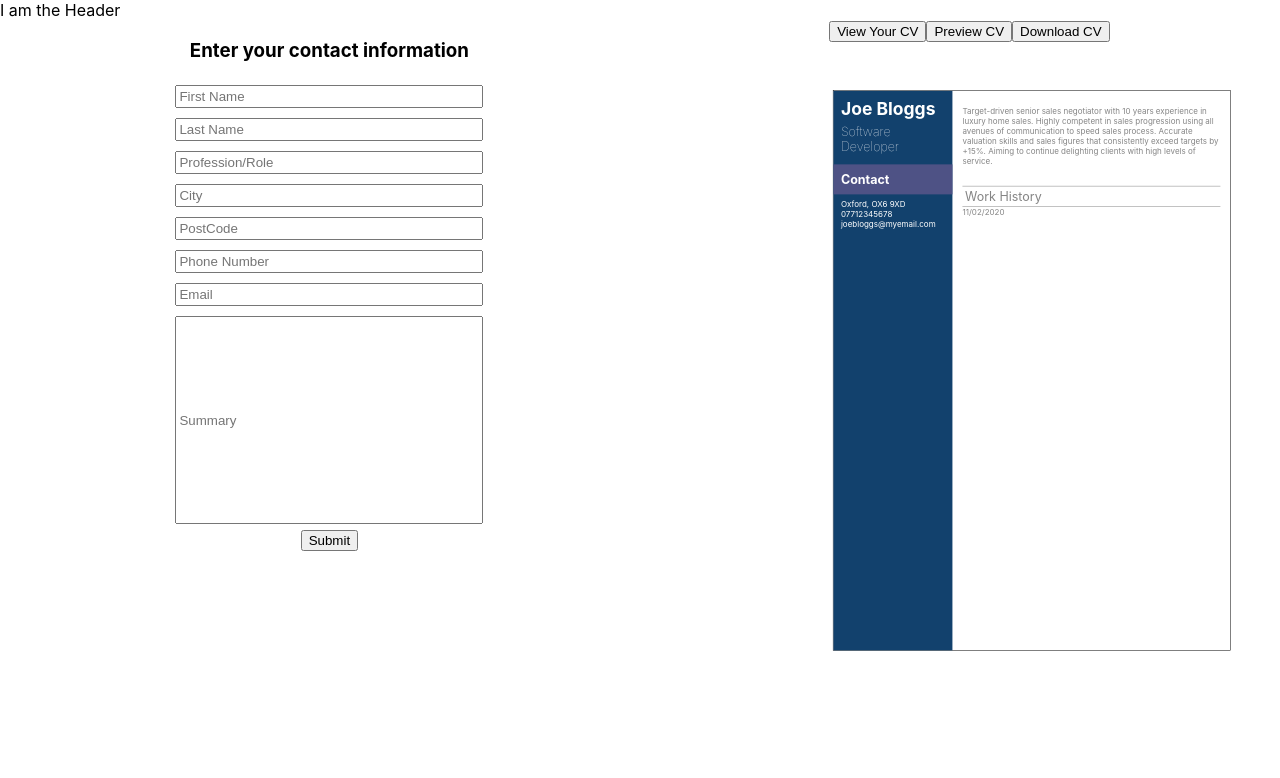
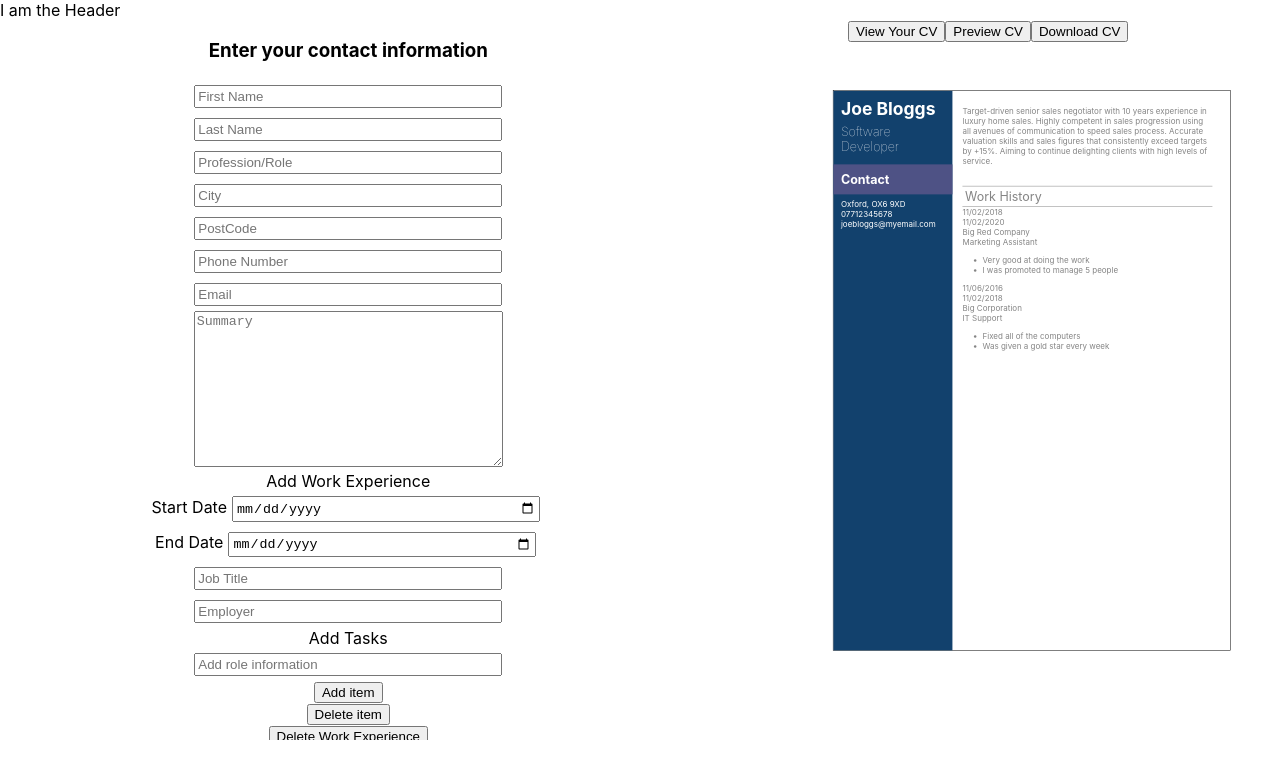
Before and after one commit to Jackfcs/cv-project, a React (Create React App) app: page / in a window 1280 px wide. Shown: the top 778 px of the page. Built offline with nearby package versions, Linux system fonts and the light colour scheme.

Commit message:
Creating individual instances for work experience points

```diff
--- a/package.json
+++ b/package.json
@@ -8,10 +8,12 @@
     "@testing-library/user-event": "^12.8.3",
     "date-fns": "^2.22.1",
     "html2pdf.js": "^0.9.3",
+    "object-path-immutable": "^4.1.1",
     "react": "^17.0.2",
     "react-dom": "^17.0.2",
     "react-html2pdf": "^1.0.1",
     "react-scripts": "4.0.3",
+    "uniqid": "^5.3.0",
     "web-vitals": "^1.1.2"
   },
   "scripts": {
--- a/src/App.js
+++ b/src/App.js
@@ -4,7 +4,9 @@ import PersonalInfo from "./components/CVSectionQuestions/PersonalInfo";
 import Header from "./components/Header";
 import DisplayCV from "./components/DisplayCVSections/DisplayCV";
 import Button from "./components/Button";
-import Summary from "./components/Summary"
+import Summary from "./components/Summary";
+import uniqid from "uniqid";
+import WorkExperienceSection from "./components/CVSectionQuestions/WorkExperienceSection";
 
 class App extends Component {
   constructor() {
@@ -19,19 +21,62 @@ class App extends Component {
         phone: "",
         email: "",
         summary: "",
-        workExperience: [{jobTitle: "",
-                          employer: "",
-                          startDate: "",
-                          endDate: "",
-                          points: [""]
-                        }]
+        workExperience: [
+          {
+            id: uniqid(),
+            jobTitle: "",
+            employer: "",
+            startDate: "",
+            endDate: "",
+            points: [{ id: uniqid(), point: "" }],
+          },
+        ],
       },
       className: "",
       buttonText: "Submit",
+      workExperienceCount: 0,
+      pointsCount: 0,
     };
 
     this.handleChange = this.handleChange.bind(this);
     this.onSubmit = this.onSubmit.bind(this);
+    this.captureWE = this.captureWE.bind(this);
+    this.captureTask = this.captureTask.bind(this);
+    this.addPoint = this.addPoint.bind(this);
+    this.deletePoint = this.deletePoint.bind(this);
+  }
+
+  deletePoint(e){
+    e.preventDefault();
+    if(this.state.inputs.workExperience[0].points.length === 1){
+      return
+    }
+    let workExperience = this.state.inputs.workExperience;
+    let newPoints = this.state.inputs.workExperience[0].points
+    newPoints.splice(-1, 1)
+    workExperience[0].points = newPoints
+    this.setState({
+      inputs: {
+        ...this.state.inputs,
+        workExperience,
+      },
+    })
+  }
+
+  addPoint(e) {
+    e.preventDefault();
+    let newPoint = { id: uniqid(), point: "" };
+    let joined = this.state.inputs.workExperience[0].points.concat(newPoint);
+    let workExperience = this.state.inputs.workExperience;
+    workExperience[0].points = joined;
+
+    this.setState({
+      inputs: {
+        ...this.state.inputs,
+        workExperience,
+      },
+    });
+    console.log(this.state.inputs.workExperience[0].points);
   }
 
   handleChange(e, component) {
@@ -42,7 +87,36 @@ class App extends Component {
         [e.target.name]: value,
       },
     });
-    console.log(value)
+  }
+
+  captureWE(e) {
+    let workExperience = [...this.state.inputs.workExperience];
+    let clonedWE = { ...workExperience[this.state.workExperienceCount] };
+    clonedWE[e.target.name] = e.target.value;
+    workExperience[this.state.workExperienceCount] = clonedWE;
+
+    this.setState({
+      inputs: {
+        ...this.state.inputs,
+        workExperience,
+      },
+    });
+    console.log(this.state);
+
+  }
+
+  captureTask(e, position) {
+    let workExperience = [...this.state.inputs.workExperience];
+    let clonedWEInstance = { ...workExperience[0] };
+    clonedWEInstance.points[0].point = e.target.value;
+    workExperience[0].points = clonedWEInstance.points;
+    this.setState({
+      inputs: {
+        ...this.state.inputs,
+        workExperience,
+      },
+    });
+    console.log('in fuinction', position)
   }
 
   onSubmit() {
@@ -61,7 +135,7 @@ class App extends Component {
 
   render() {
     return (
-      <div>
+      <div className="body">
         <Header />
         <div className="App">
           <div className="inputs-container">
@@ -69,13 +143,16 @@ class App extends Component {
               className={this.state.className}
               handleChange={(e) => this.handleChange(e, this)}
             />
-            <Summary
-              handleChange={(e) => this.handleChange(e, this)}
+            <Summary handleChange={(e) => this.handleChange(e, this)} />
+
+            <WorkExperienceSection
+              addPoint={(e) => this.addPoint(e)}
+              deletePoint={(e) => this.deletePoint(e)}
+              captureWE={(e) => this.captureWE(e)}
+              captureTask={(e) => this.captureTask(e)}
+              points={this.state.inputs.workExperience[0].points}
             />
-            <Button
-              text={this.state.buttonText}
-              onSubmit={this.onSubmit}
-            />
+            <Button text={this.state.buttonText} onSubmit={this.onSubmit} />
           </div>
           <div className="cv-container">
             <DisplayCV inputs={this.state.inputs} />
--- a/src/components/CVSectionQuestions/WorkExperience.js
+++ b/src/components/CVSectionQuestions/WorkExperience.js
@@ -1,7 +1,9 @@
 import React, { Component } from 'react'
+import Input from "../Input"
+import Button from '../Button'
 
 class WorkExperience extends Component {
-    constructor(){
+    constructor(props){
         super()
         this.state = {
 
@@ -9,10 +11,37 @@ class WorkExperience extends Component {
     }
 
 
+
     render() {
         return (
             <div>
+                <form>
+                    <label>
+                        Start Date
+                    <input onChange={(e) => this.props.captureWE(e)} type="date" name="startDate"></input>
+                    </label>
+                    <br/>
+                    <label>
+                        End Date
+                    <input onChange={(e) => this.props.captureWE(e)} type="date" name="endDate"></input>
+                    </label>
+                    <Input handleChange={(e) => this.props.captureWE(e)} name="jobTitle" placeholder="Job Title"/>
+                    <Input handleChange={(e) => this.props.captureWE(e)} name="employer"  placeholder="Employer"/>
+                    <div>Add Tasks</div>
+                    <div>
+                        {this.props.points.map((point, index) => {
 
+                            let position = this.props.points.indexOf(point)
+                            console.log(position)
+                            return <Input key={point.id} handleChange={(e) => this.props.captureTask(e, position)}  placeholder="Add role information"/>
+                        })}
+                    </div>
+                    {/* <Input handleChange={(e) => this.props.captureTask(e, 0)}  placeholder="Add role information"/> */}
+                    <Button onSubmit={(e) => this.props.addPoint(e)} text="Add item" />
+                    <Button onSubmit={(e) => this.props.deletePoint(e)}text="Delete item" />
+
+
+                </form>
             </div>
         )
     }
--- /dev/null
+++ b/src/components/CVSectionQuestions/WorkExperienceSection.js
@@ -0,0 +1,28 @@
+import React, { Component } from 'react'
+import WorkExperience from './WorkExperience'
+import Button from '../Button'
+
+class WorkExperienceSection extends Component {
+    constructor(props){
+        super()
+
+    }
+    render() {
+        return (
+            <div>
+                <div>Add Work Experience</div>
+                <WorkExperience
+                    points={this.props.points}
+                    deletePoint={(e) => this.props.deletePoint(e)}
+                    addPoint={(e) => this.props.addPoint(e)}
+                    captureWE={(e) => this.props.captureWE(e) }
+                    captureTask={(e) => this.props.captureTask(e)}
+                />
+                <Button text="Delete Work Experience" />
+                <Button text="Add Work Experience" />
+            </div>
+        )
+    }
+}
+
+export default WorkExperienceSection
--- a/src/components/DisplayCVSections/DisplayCV.js
+++ b/src/components/DisplayCVSections/DisplayCV.js
@@ -2,6 +2,8 @@ import React, { Component } from "react";
 import "../../css/DisplayCV.css";
 import Button from "../Button";
 import {format} from 'date-fns'
+import WorkExperienceInstance from "./WorkExperienceInstance";
+import uniqid from "uniqid";
 
 class DisplayCV extends Component {
   constructor(props) {
@@ -23,15 +25,27 @@ class DisplayCV extends Component {
           "Target-driven senior sales negotiator with 10 years experience in luxury home sales. Highly competent in sales progression using all avenues of communication to speed sales process. Accurate valuation skills and sales figures that consistently exceed targets by +15%. Aiming to continue delighting clients with high levels of service.",
         workExperience: [
           {
+            id: uniqid(),
             jobTitle: "Marketing Assistant",
             employer: "Big Red Company",
             startDate: format(new Date(2018, 1, 11), "dd/MM/yyyy"),
             endDate: format(new Date(2020, 1, 11), "dd/MM/yyyy"),
             points: [
-              "Very good at doing the work",
-              "I was promoted to manage 5 people",
+              {id: uniqid(), point: "Very good at doing the work"},
+              {id: uniqid(), point: "I was promoted to manage 5 people"},
             ],
           },
+          {
+            id: uniqid(),
+            jobTitle: "IT Support",
+            employer: "Big Corporation",
+            startDate: format(new Date(2016, 5, 11), "dd/MM/yyyy"),
+            endDate: format(new Date(2018, 1, 11), "dd/MM/yyyy"),
+            points: [
+              {id: uniqid(), point: "Fixed all of the computers"},
+              {id: uniqid(), point: "Was given a gold star every week"},
+            ],
+          }
         ],
       },
     };
@@ -41,7 +55,7 @@ class DisplayCV extends Component {
     this.generatePDF = this.generatePDF.bind(this);
   }
 
-  whichView(key) {
+  whichView(key = '') {
     if (this.state.viewing === "preview") {
       return this.state.preview[key];
     } else if (this.state.viewing === "custom") {
@@ -102,7 +116,6 @@ class DisplayCV extends Component {
 
   render() {
     const { whichView } = this;
-    console.log(this.state.preview.workExperience[0].startDate)
     return (
       <div>
           <div className="cv-buttons">
@@ -131,9 +144,9 @@ class DisplayCV extends Component {
           <div className="main-content">
         <div className="summaryD">{whichView("summary")}</div>
         <div className="work-history-title">Work History</div>
-            <div className="startDateD">{whichView("workExperience.[0].startDate")}</div>
-            <div className="endDateD">{this.state.preview.workExperience[0].endDate}</div>
-            <div className="jobTitleD"></div>
+        <div className="startDateD">{whichView("workExperience.[0].startDate")}</div>
+        <WorkExperienceInstance whichView={whichView} preview={this.state.preview} inputs={this.props.inputs}/>
+
           </div>
 
         </div>
--- /dev/null
+++ b/src/components/DisplayCVSections/WorkExperienceInstance.js
@@ -0,0 +1,33 @@
+import React, { Component } from "react";
+
+class WorkExperienceInstance extends Component {
+  constructor(props) {
+    super();
+    this.state = {};
+  }
+
+  render() {
+    let result = this.props.whichView("workExperience");
+    return (
+      <div>
+        {result.map((item) => {
+          return (
+            <div key={item.id}>
+              <div>{item.startDate}</div>
+              <div>{item.endDate}</div>
+              <div>{item.employer}</div>
+              <div>{item.jobTitle}</div>
+              <ul>
+                {item.points.map((point) => {
+                  return <li key={point.id}>{point.point}</li>;
+                })}
+              </ul>
+            </div>
+          );
+        })}
+      </div>
+    );
+  }
+}
+
+export default WorkExperienceInstance;
--- a/src/components/Input.js
+++ b/src/components/Input.js
@@ -14,11 +14,10 @@ class Input extends Component {
 
 
     render() {
-        //console.log(this.props)
         return (
             <div>
 
-                <input style={this.props.style} className={this.props.className} id={this.props.id} name={this.props.name} type="text" placeholder={this.props.placeholder} onChange= {this.props.handleChange}></input>
+                <input style={this.props.style} className={this.props.className} id={this.props.id} name={this.props.name} type="text" placeholder={this.props.placeholder} onChange={this.props.handleChange}></input>
             </div>
         )
     }
--- a/src/components/Summary.js
+++ b/src/components/Summary.js
@@ -1,5 +1,4 @@
 import React, { Component } from 'react'
-import Input from "./Input";
 
 class Summary extends Component {
     constructor(props){
@@ -7,9 +6,12 @@ class Summary extends Component {
     }
 
     render() {
+
+
         return (
             <div>
-                <Input style={{height: "200px"}} handleChange={(e) => this.props.handleChange(e, this)}  className={this.props.className} name="summary" id="summary" placeholder="Summary"/>
+                <textarea cols="36" rows="10" onChange={(e) => this.props.handleChange(e, this)}  className={this.props.className} name="summary" id="summary" placeholder="Summary"></textarea>
+
             </div>
         )
     }
--- a/src/css/App.css
+++ b/src/css/App.css
@@ -1,29 +1,23 @@
+.body {
+  max-height: 100vh;
+  overflow: hidden;
+}
+
 .App {
   text-align: center;
   display: flex;
   flex-direction: row;
-  height: 100vh;
   justify-content: space-around;
 }
 
 
-
-.App-header {
-  background-color: #282c34;
-  min-height: 100vh;
-  display: flex;
-  flex-direction: column;
-  align-items: center;
-  justify-content: center;
-  font-size: calc(10px + 2vmin);
-  color: white;
-}
-
 .inputs-container {
+  height: 90vh;
+  overflow: auto;
+  background: white;
 }
 
 .cv-container {
-  overflow: hidden;
   /* align-self: center;
   justify-self: center;
   margin-left: -100px;
--- a/src/css/DisplayCV.css
+++ b/src/css/DisplayCV.css
@@ -17,6 +17,7 @@
     transform: scale(0.5);
     top: -190px;
     right: -150px;
+    z-index: -1;
 
 }
 
@@ -25,6 +26,7 @@
     background-color: rgb(18, 65, 109);
     color: white;
     min-width: 30%;
+    max-width: 30%;
     min-height: 296.2mm;
     max-height: 296.2mm;
     padding: 15px;
@@ -82,6 +84,7 @@
 .main-content {
     color: rgb(133, 133, 133);
     margin: 20px;
+    width: 500px;
 }
 
 .summaryD {
```
Also changed, not shown: 1 other file (tests, documents, lock files or other folders).
